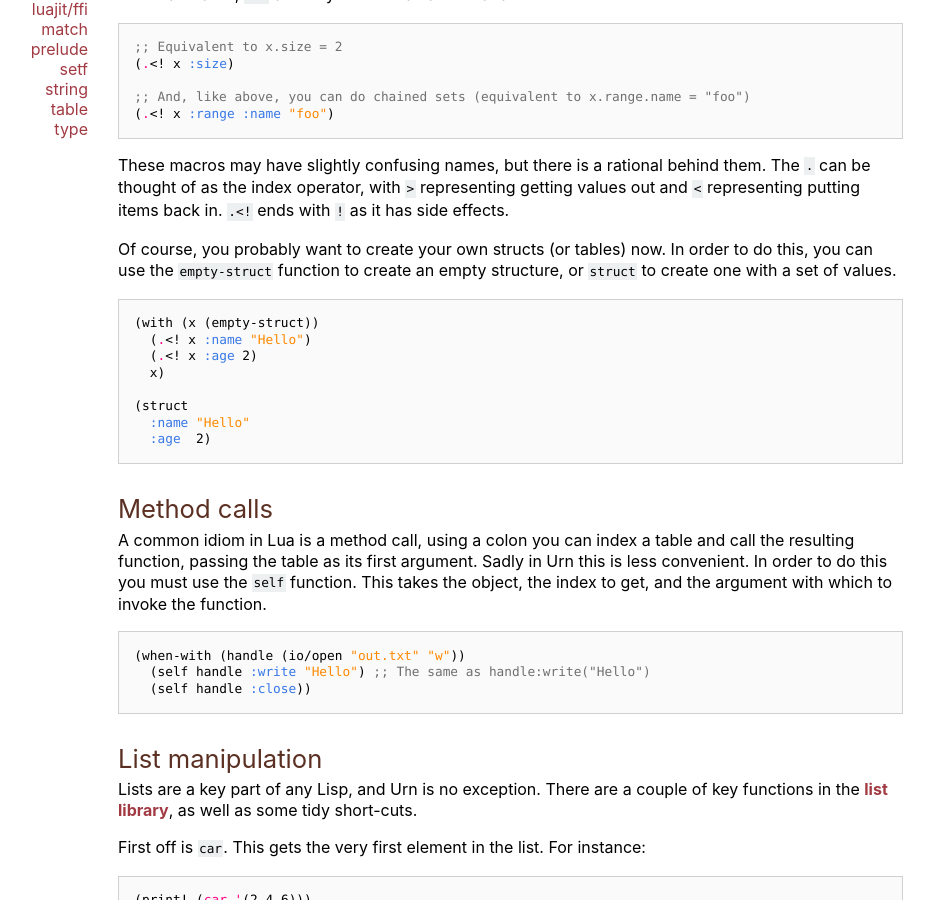
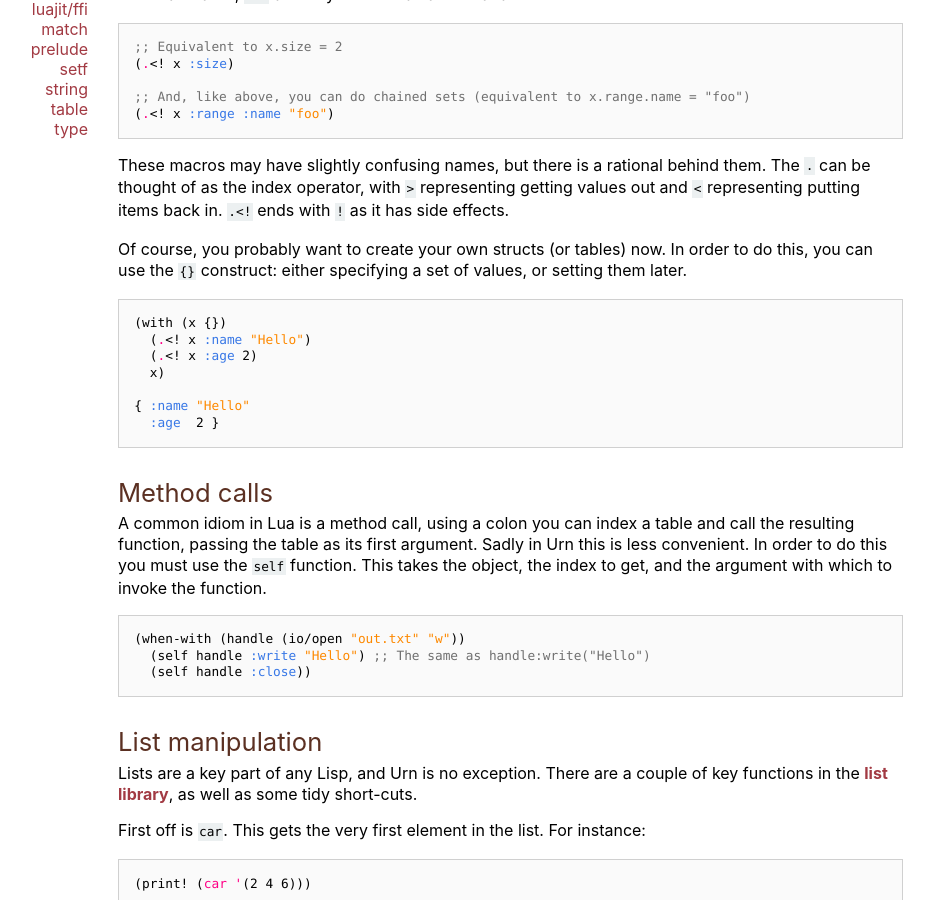
Before and after one commit to SquidDev/urn, a Jekyll site: the page built from tutorial/05-lua-to-lisp.md, in a window 1280 px wide and 900 px high, scrolled down 823 px. Shown: the whole window, without its empty margins (237-1171 px from the left). Built offline with Jekyll 4.4.1, drawn with Linux system fonts in a browser that asks for light colours.

Commit message:
Change struct/empty-struct to {}

````diff
--- a/tutorial/05-lua-to-lisp.md
+++ b/tutorial/05-lua-to-lisp.md
@@ -54,18 +54,17 @@ These macros may have slightly confusing names, but there is a rational behind t
 index operator, with `>` representing getting values out and `<` representing putting items back in. `.<!` ends with `!`
 as it has side effects.
 
-Of course, you probably want to create your own structs (or tables) now. In order to do this, you can use the
-`empty-struct` function to create an empty structure, or `struct` to create one with a set of values.
+Of course, you probably want to create your own structs (or tables) now. In order to do this, you can use the `{}`
+construct: either specifying a set of values, or setting them later.
 
 ```cl
-(with (x (empty-struct))
+(with (x {})
   (.<! x :name "Hello")
   (.<! x :age 2)
   x)
 
-(struct
-  :name "Hello"
-  :age  2)
+{ :name "Hello"
+  :age  2 }
 ```
 
 ## Method calls
````
